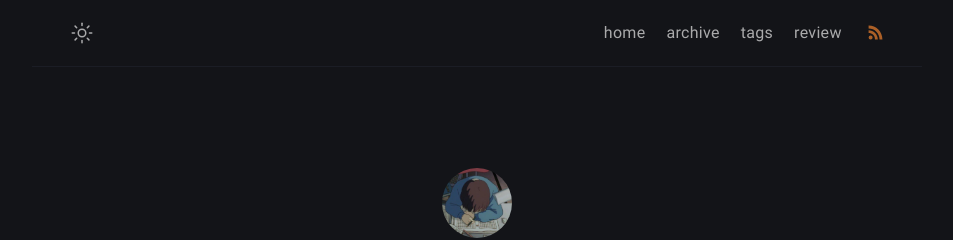
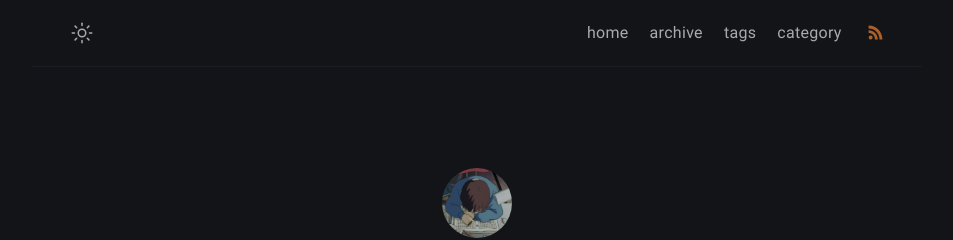
Before and after one commit to iwdstry/yeieje, a Jekyll site: the page built from index.md, in a window 1280 px wide. Shown: the top 240 px of the page, without its empty margins (163-1116 px from the left). Built offline with Jekyll 4.4.1, drawn with Linux system fonts in a browser that asks for light colours.

Commit message:
Create menus.yml

```diff
--- a/_data/menus.yml
+++ b/_data/menus.yml
@@ -10,8 +10,8 @@
   url: /yeieje/tags/
   external: false
 
-- title: review
-  url: /yeieje/review/
+- title: category
+  url: /yeieje/category/
   external: false
 
   # set true if you using external link, see below
```
